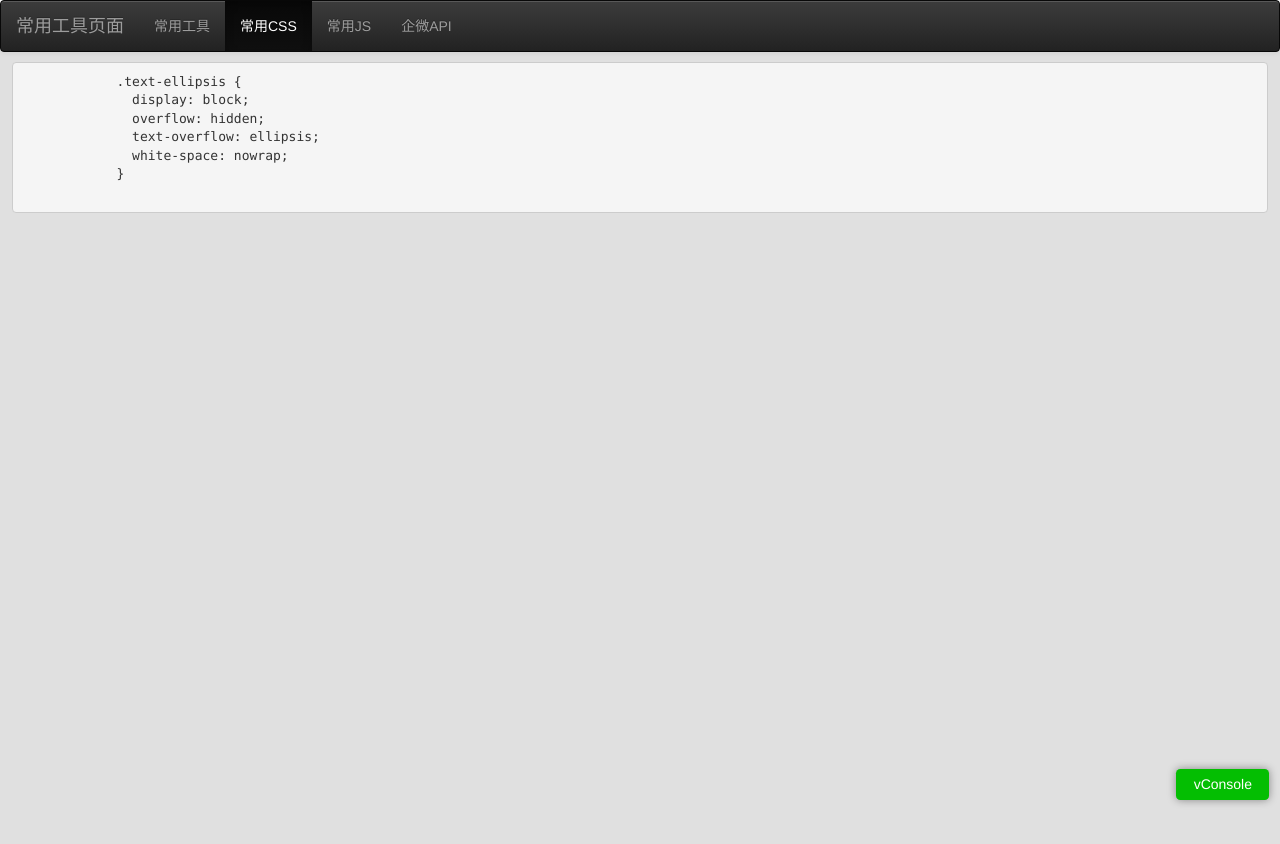
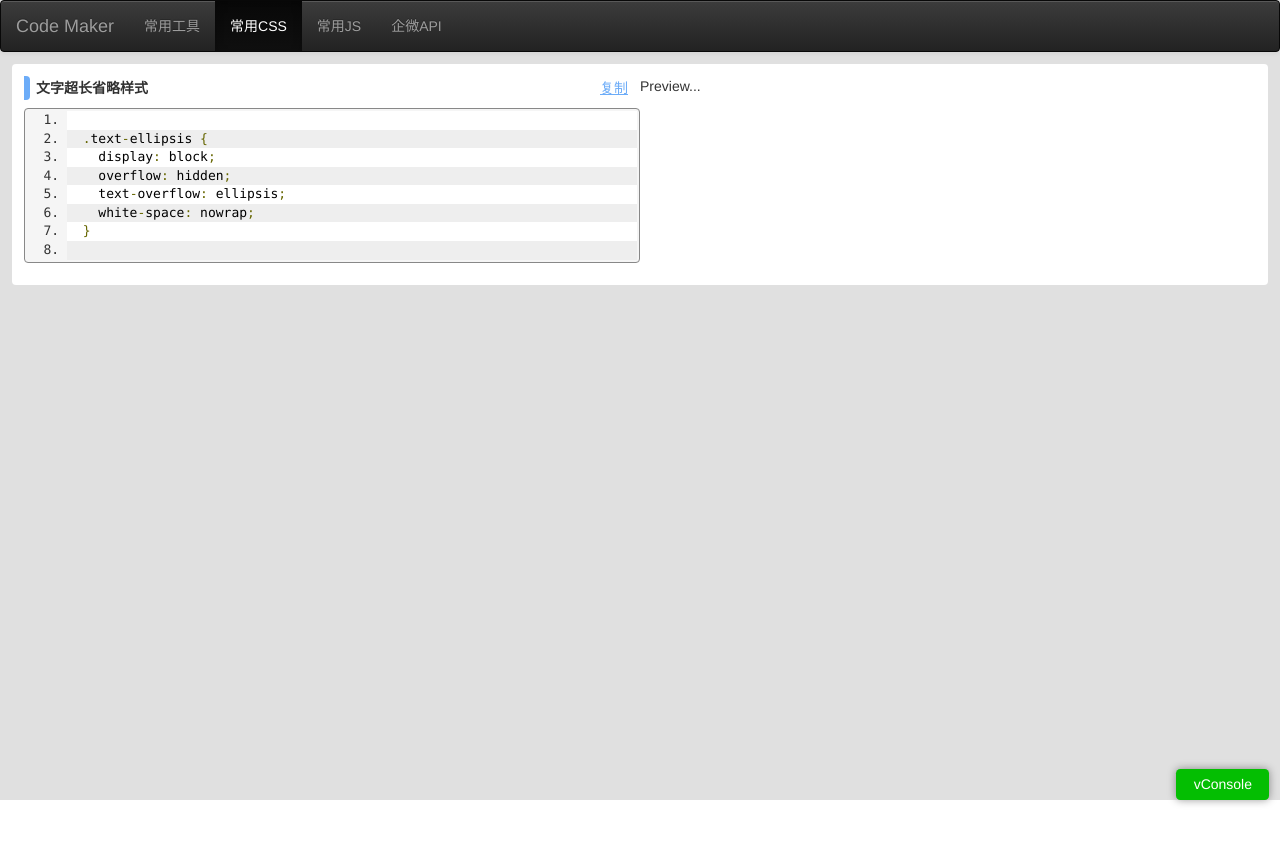
Before and after one commit to gengjian1203/code-maker, a website: page web/view_tool/index.html in a window 1280 px wide. Both pictures are taken after a click on the item "常用CSS". After the commit the page ends 800 px from the top, so only its background shows below. Drawn offline with Linux system fonts and the light colour scheme.

Commit message:
feat:(prettify)新增代码示例组件

```diff
--- a/web/view_tool/css/index.css
+++ b/web/view_tool/css/index.css
@@ -1,3 +1,24 @@
+/* 覆盖代码高亮以及行数样式 */
+.prettyprint ol.linenums > li {
+  list-style-type: decimal;
+}
+
+/* White background color for all even-numbered lines */
+li.L0,
+li.L2,
+li.L4,
+li.L6,
+li.L8 {
+  background-color: #fff;
+} /* Light-gray background color for all odd-numbered lines */
+li.L1,
+li.L3,
+li.L5,
+li.L7,
+li.L9 {
+  background-color: #eee;
+}
+
 /* 主题色 #6cacf8 */
 html {
   background-color: white;
@@ -7,23 +28,26 @@ html {
 body {
   position: relative;
   font-size: 0.14rem;
+  display: flex;
+}
+
+.page-wrap {
+  background-color: #e0e0e0;
 }
 
 .navbar-wrap {
-  position: fixed;
+  cursor: pointer;
+  position: sticky;
   top: 0;
   z-index: 1;
+  margin-bottom: 0;
   width: 100%;
-  cursor: pointer;
 }
 
 .page-content-wrap {
   position: relative;
   box-sizing: border-box;
-  margin-top: 0.5rem;
   min-width: 100vw;
-  min-height: 100vh;
-  background-color: #e0e0e0;
 }
 
 .page-content-wrap .page-content {
@@ -31,10 +55,11 @@ body {
   top: 0;
   left: 0;
   right: 0;
-  /* display: none; */
+  display: none;
   box-sizing: border-box;
   padding: 0.12rem;
   width: 100%;
+  background-color: #e0e0e0;
 }
 
 .page-content .content-card {
@@ -55,6 +80,8 @@ body {
 }
 
 .page-content .content-card .content-card-item {
+  box-sizing: border-box;
+  padding-right: 0.12rem;
   margin-bottom: 0.08rem;
   width: 100%;
   min-height: 0.24rem;
@@ -62,10 +89,15 @@ body {
 }
 
 .page-content .content-card .content-card-item .content-card-item-title {
-  margin-left: 0.12rem;
+  box-sizing: border-box;
+  white-space: nowrap;
+  padding-left: 0.12rem;
   position: relative;
   color: #313131;
   font-weight: 600;
+
+  overflow: hidden;
+  text-overflow: ellipsis;
 }
 
 .page-content
@@ -75,15 +107,16 @@ body {
   content: "";
   position: absolute;
   top: 0;
-  left: -0.12rem;
+  left: 0;
   width: 0.06rem;
   height: 0.24rem;
   border-radius: 0 0.04rem 0.04rem 0;
   background-color: #6cacf8;
-  /* background-image: linear-gradient(90deg, red, 1%, "transparent"); */
 }
 
 .page-content .content-card .content-card-item .content-card-item-label {
+  flex: 0 0 auto;
+  white-space: nowrap;
   margin-right: 0.12rem;
   width: 1rem;
   position: relative;
@@ -91,14 +124,17 @@ body {
 }
 
 .page-content .content-card .content-card-item .content-card-item-input {
+  flex: 1 1 auto;
+  white-space: nowrap;
   margin-right: 0.12rem;
   width: 4rem;
+  min-width: 0;
   position: relative;
   color: #313131;
 }
 
 .page-content .content-card .content-card-item .content-card-item-button {
-  /* flex: 1 1 auto; */
+  flex: 0 0 auto;
   width: 1rem;
   position: relative;
 }
@@ -115,3 +151,27 @@ body {
   position: relative;
   color: #313131;
 }
+
+.page-content .content-card .content-card-code {
+  flex: 1 0 auto;
+  width: 0;
+}
+
+.page-content .content-card .content-card-code .content-card-item {
+  white-space: nowrap;
+  align-items: center;
+  width: 100%;
+}
+
+.page-content .content-card .content-card-code .content-card-item .code-copy {
+  cursor: pointer;
+  white-space: nowrap;
+  align-items: center;
+  color: #6cacf8;
+  text-decoration: underline;
+}
+
+.page-content .content-card .content-card-preview {
+  flex: 1 0 auto;
+  width: 0;
+}
--- a/web/view_tool/index.html
+++ b/web/view_tool/index.html
@@ -8,6 +8,7 @@
     <title>常用工具页面</title>
     <link rel="stylesheet" href="./css/bootstrap-theme.min.css" />
     <link rel="stylesheet" href="./css/bootstrap.min.css" />
+    <link rel="stylesheet" href="./css/prettify.min.css" />
     <link rel="stylesheet" href="./css/base.css" />
     <link rel="stylesheet" href="./css/index.css" />
     <!-- <link
@@ -30,7 +31,7 @@
       >
         <div class="container-fluid">
           <div class="navbar-header">
-            <a class="navbar-brand">常用工具页面</a>
+            <a class="navbar-brand">Code Maker</a>
           </div>
           <div>
             <ul class="nav navbar-nav" id="_page-nav"></ul>
@@ -40,7 +41,7 @@
       <!-- 主页面 -->
       <div class="page-content-wrap">
         <!-- 常用工具 -->
-        <div class="flex-start-v page-content fade" id="_page-tool">
+        <div class="flex-start-v page-content" id="_page-tool">
           <!-- 时间戳相关 -->
           <div class="flex-start-v content-card">
             <div class="flex-start-h content-card-item">
@@ -128,41 +129,11 @@
           </div>
         </div>
         <!-- 主页面 常用CSS -->
-        <div class="flex-start-v page-content fade" id="_page-css">
-          <pre>
-            .text-ellipsis {
-              display: block;
-              overflow: hidden;
-              text-overflow: ellipsis;
-              white-space: nowrap;
-            }
-          </pre>
-        </div>
+        <div class="flex-start-v page-content" id="_page-css"></div>
         <!-- 主页面 常用JS -->
-        <div class="flex-start-v page-content fade" id="_page-js">
-          <pre>
-            let time = 0
-            const showTime = (target, YYYY, MM, DD, hh = 18, mm = 30, ss) => {
-              const d2 = new Date(YYYY, MM - 1, DD, hh, mm, ss);
-              const d0 = new Date();
-              let ts = d2 - d0;
-              if (ts > 0) {
-                const d = Math.floor(ts / 86400000)
-                ts = ts % 8640000
-                const h = Math.floor(ts / 3600000);
-                const m = Math.floor((ts / 60000) % 60);
-                const s = Math.floor((ts / 1000) % 60);
-                console.log(`距离${target}，还剩${d}天${h}小时${m}分${s}秒`);
-              }
-            }
-            time = setInterval(() => {showTime('过年', 2022, 2, 1, 00, 00, 00)}, 1000)
-          </pre>
-          <pre>
-            clearInterval(time)
-          </pre>
-        </div>
+        <div class="flex-start-v page-content" id="_page-js"></div>
         <!-- 主页面 企微API -->
-        <div class="flex-start-v page-content fade" id="_page-qw-api">
+        <div class="flex-start-v page-content" id="_page-qw-api">
           <div class="flex-start-v content-card">
             <div class="flex-start-h content-card-item">
               <div class="content-card-item-title">企微机器人</div>
@@ -218,6 +189,9 @@
   <script src="./js/lib/jquery-3.6.0.min.js"></script>
   <script src="./js/lib/vconsole.min.js"></script>
   <script src="./js/lib/bootstrap.min.js"></script>
+  <script src="./js/lib/prettify.min.js"></script>
+  <script src="./js/config/arrPageCssList.js"></script>
+  <script src="./js/config/arrPageJsList.js"></script>
   <script src="./js/config/index.js"></script>
   <script src="./js/utils/fetch.js"></script>
   <script src="./js/utils/api.js"></script>
--- /dev/null
+++ b/web/view_tool/js/config/arrPageCssList.js
@@ -0,0 +1,15 @@
+const arrPageCssList = [
+  {
+    lang: "css",
+    title: "文字超长省略样式",
+    content: `
+      .text-ellipsis {
+        display: block;
+        overflow: hidden;
+        text-overflow: ellipsis;
+        white-space: nowrap;
+      }
+    `,
+    isPreview: true,
+  },
+];
--- /dev/null
+++ b/web/view_tool/js/config/arrPageJsList.js
@@ -0,0 +1,34 @@
+// console.log(\`距离${target}，还剩${d}天${h}小时${m}分${s}秒\`);
+// console.log('距离' + target + '，还剩' + d + '天' + h + '小时' + m + '分' + s + '秒');
+const arrPageJsList = [
+  {
+    lang: "js",
+    title: "开启倒计时",
+    content: `
+      let time = 0
+      const showTime = (target, YYYY, MM, DD, hh, mm, ss) => {
+        const d2 = new Date(YYYY, MM - 1, DD, hh, mm, ss);
+        const d0 = new Date();
+        let ts = d2 - d0;
+        if (ts > 0) {
+          const d = Math.floor(ts / 86400000)
+          ts = ts % 8640000
+          const h = Math.floor(ts / 3600000);
+          const m = Math.floor((ts / 60000) % 60);
+          const s = Math.floor((ts / 1000) % 60);
+          console.log(\`距离\${target}，还剩\${d}天\${h}小时\${m}分\${s}秒\`);
+        }
+      }
+      time = setInterval(() => {showTime('过年', 2022, 2, 1, 00, 00, 00)}, 1000)
+    `,
+    isPreview: false,
+  },
+  {
+    lang: "js",
+    title: "结束倒计时",
+    content: `
+      clearInterval(time)
+    `,
+    isPreview: false,
+  },
+];
--- a/web/view_tool/js/index.js
+++ b/web/view_tool/js/index.js
@@ -2,6 +2,43 @@ let config = {
   isWe: false, // 微信系列
   isWeChat: false, // 普通微信
   isWeCom: false, // 企业微信
+};
+
+// 渲染代码卡片
+const renderCardCode = (arrList) => {
+  arrList.forEach((item, index) => {
+    const domCode = `
+      <div class="flex-start-v content-card-code">
+        <div class="flex-between-h content-card-item">
+          <div class="content-card-item-title">${item.title}</div>
+          <div class="code-copy" id="_code-copy-${
+            item.lang
+          }-${index}">复制</div>
+        </div>
+        <pre class="prettyprint linenums Lang-${item.lang}">
+          ${formatCodeContent(item.content)}
+        </pre>
+      </div>
+    `;
+    const domPreview = item.isPreview
+      ? `
+        <div class="flex-start-v content-card-preview">
+          Preview...
+        </div>
+      `
+      : ``;
+
+    $(`#_page-${item.lang}`).append(`
+      <div class="flex-between-h content-card">
+        ${domCode}${domPreview}
+      </div>
+    `);
+    $(`#_code-copy-${item.lang}-${index}`).bind(
+      "click",
+      item,
+      handleCodeCopyClick
+    );
+  });
 };
 
 ////////////////////////////////////////////////////////////////////////////////////////////////////
@@ -14,7 +51,7 @@ const initConsole = () => {
 };
 
 // 初始化页面
-const initPage = () => {
+const initConfig = () => {
   const userAgent = navigator.userAgent.toLowerCase();
   $("#_page-user-agent").text(userAgent);
   config = {
@@ -25,7 +62,7 @@ const initPage = () => {
     isWeCom:
       userAgent.includes("micromessenger") && userAgent.includes("wxwork"),
   };
-  console.log("initPage", config);
+  console.log("initConfig", config);
 };
 
 // 初始化顶部导航
@@ -38,12 +75,25 @@ const initNav = () => {
   showPageContent();
 };
 
+// 初始化CSS示例代码分页
+const initPageCSS = () => {
+  renderCardCode(arrPageCssList);
+};
+
+// 初始化JS示例代码分页
+const initPageJS = () => {
+  renderCardCode(arrPageJsList);
+};
+
 window.onload = () => {
   console.log("hello view Tool1");
   // alert("hello view Tool2");
-
   initConsole();
-  initPage();
+  initConfig();
   initNav();
+  initPageCSS();
+  initPageJS();
   regEventFunction();
+  // 高亮格式化代码，放到最后
+  prettyPrint();
 };
--- a/web/view_tool/js/utils/events.js
+++ b/web/view_tool/js/utils/events.js
@@ -103,6 +103,9 @@ const handleCityMultiBtnClick = async () => {
   console.log("arrResList", arrResList);
 };
 
+// 点击代码复制
+const handleCodeCopyClick = async (item) => {};
+
 /**
  * 点击机器人发消息按钮
  */
--- a/web/view_tool/js/utils/kits.js
+++ b/web/view_tool/js/utils/kits.js
@@ -6,12 +6,23 @@ const showPageContent = (idPage = arrConfigNavList[0].idPage) => {
   arrConfigNavList.forEach((item, index) => {
     if (item.idPage === idPage) {
       $(`#${item.id}`).addClass("active");
-      $(`#${item.idPage}`).addClass("in active");
-      // $(`#${item.idPage}`).show();
+      // $(`#${item.idPage}`).addClass("in active fade");
+      $(`#${item.idPage}`).show();
     } else {
       $(`#${item.id}`).removeClass("active");
-      $(`#${item.idPage}`).removeClass("in active");
-      // $(`#${item.idPage}`).hide();
+      // $(`#${item.idPage}`).removeClass("in active");
+      $(`#${item.idPage}`).hide();
     }
   });
 };
+
+/**
+ * 清除代码无意义的换行
+ */
+const formatCodeContent = (strCode) => {
+  const result = strCode
+    .replace(/\n    /g, "\n") // 去掉过多缩进
+    .replace(/\n$/g, ""); // 去掉末尾多于换行
+  console.log("formatCodeContent", result);
+  return result;
+};
```
Also changed, not shown: web/view_tool/css/prettify.min.css (added), web/view_tool/js/lib/prettify.min.js (added).
